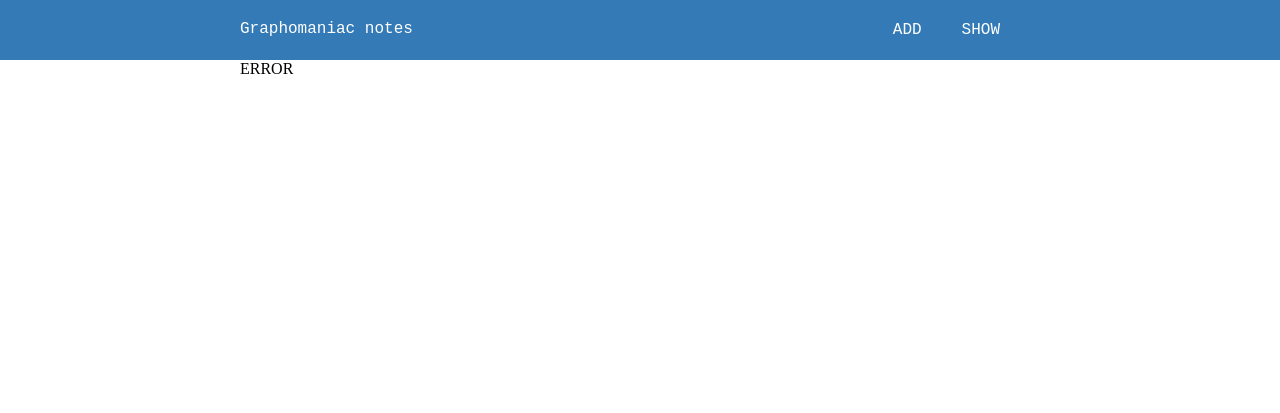
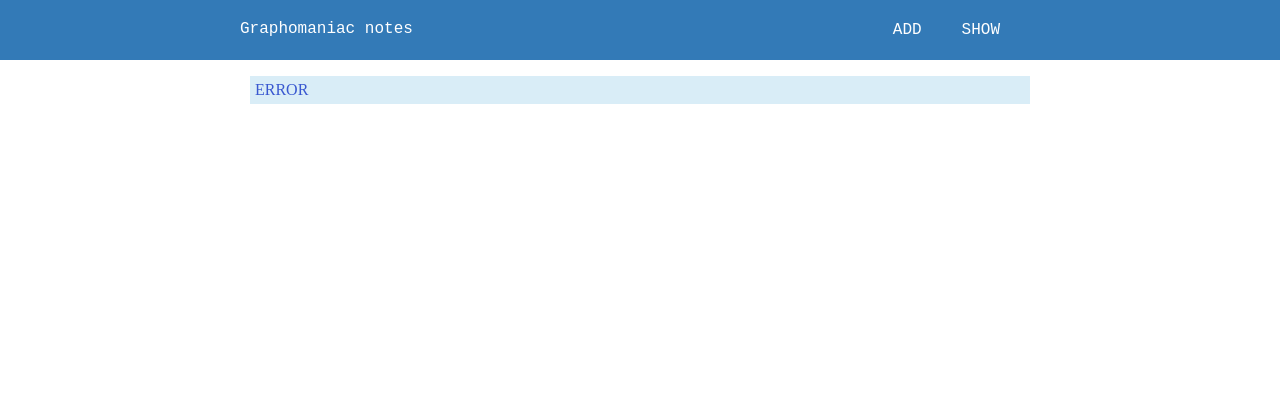
Before and after one commit to marzique/Graphomaniac, a Flask app: template templates/error.html in a window 1280 px wide. Shown: the top 413 px of the page. Run offline with Flask 2, Linux system fonts and the light colour scheme; the template is opened without the code that fills it, so the values that code supplies are empty.

Commit message:
implemented notes page loop, and designed error page

```diff
--- a/templates/error.html
+++ b/templates/error.html
@@ -21,9 +21,9 @@
 	</header>
 
 	<section>
-		<div class="container">
-			ERROR
-		</div>
+		<ul class="notes">
+			<li>ERROR</li>
+		</ul>
 	</section>
 </body>
 </html>
```
Also changed, not shown: templates/notes.html (+11 -2 lines).
